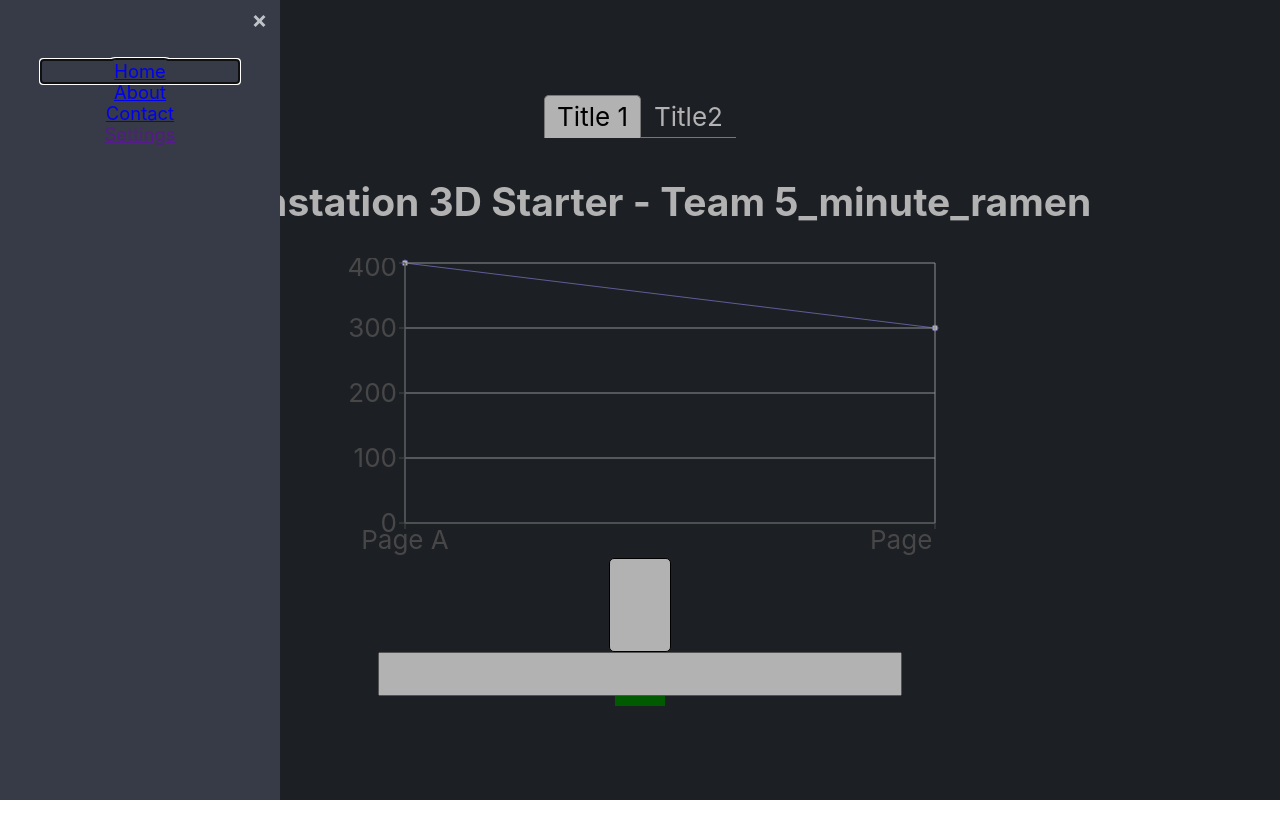
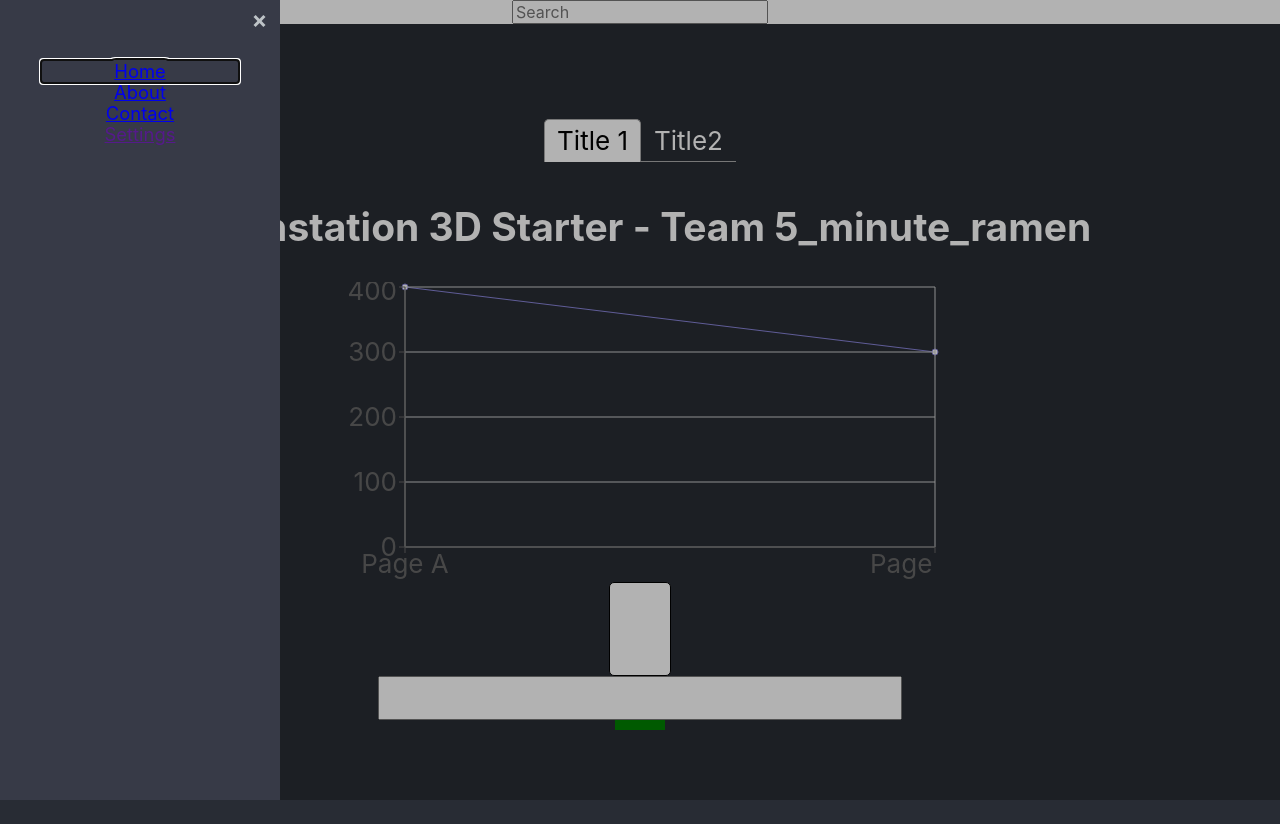
Before and after one commit to yashsway/brainstation-3d-fall-2019-team-7, a React (Create React App) app in the folder client/: page / in a window 1280 px wide. Before the commit the page ends 800 px from the top, so only its background shows below. Built offline with nearby package versions, Linux system fonts and the light colour scheme.

Commit message:
search bar

```diff
--- a/client/src/App.js
+++ b/client/src/App.js
@@ -7,6 +7,7 @@ import Input from './component/Input';
 import Button from './component/Button';
 import Tabx from './component/Tab';
 import Chart from './component/Chart';
+import Search from './component/Search';
 
 // npm run start:client
 
@@ -22,6 +23,7 @@ export default class App extends React.Component {
           <title>Your App Title Here</title>
         </Helmet>
         <Burger />
+        <Search />
         <header className="App-header">
         <Tabx />
           <h2>Brainstation 3D Starter - Team 5_minute_ramen</h2>
--- /dev/null
+++ b/client/src/component/Search.js
@@ -0,0 +1,21 @@
+import React from 'react';
+import Button from './Button';
+
+export default class Search extends React.Component {
+
+  render () {
+
+    return (
+
+      <form className="nav__form">
+        <input className="nav__search" type="text" placeholder="Search" />
+        <div className="nav__flex-box">
+          {/* <Link className="nav__link" to="/upload"> */}
+            {/* <Button />  */}
+            {/* may not need it */}
+          {/* </Link> */}
+        </div>
+      </form>
+    )
+  }
+}
```
